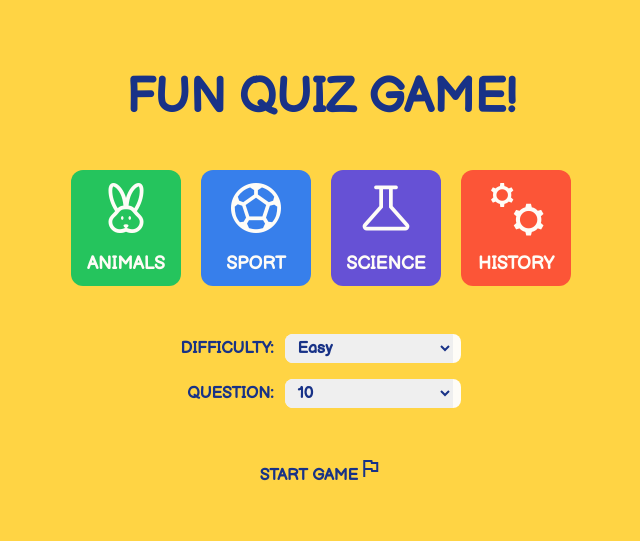
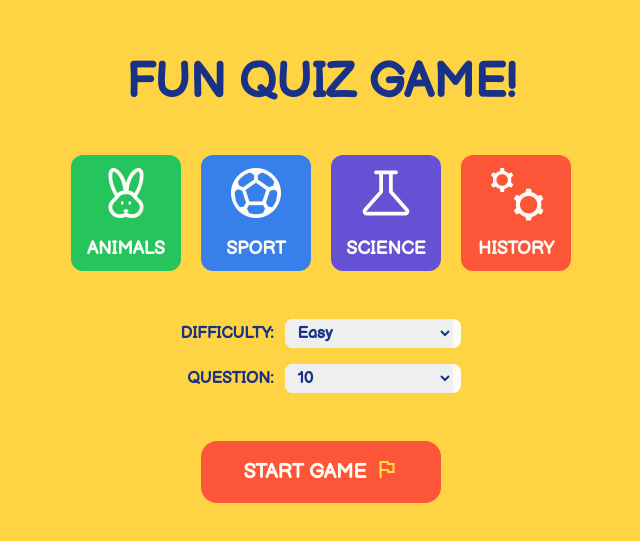
Before and after one commit to Nikkihosseini/QuizGame, a React (Vite) app: page / in a window 1280 px wide. Shown: the part 119-660 px from the top of the page, without its empty margins (319-959 px from the left). Built offline with nearby package versions, Linux system fonts and the light colour scheme.

Commit message:
style: style Home page and integrate SelectField & QuizTopic components

```diff
--- a/src/Pages/Home.jsx
+++ b/src/Pages/Home.jsx
@@ -2,6 +2,8 @@ import QuizTopic from "../Component/QuizTopic"
 import SelectField from '../Component/SelectField'
 
 export default function Home(){
+
+
     return(
         <>
              <div className="flex flex-col items-center justify-center w-screen h-screen gap-12 uppercase">
@@ -16,6 +18,7 @@ export default function Home(){
                 </div>
                 <div className="flex flex-col items-end gap-4">
                     <SelectField
+                      id='Difficulty'
                       label="Difficulty:"
                       name="Difficulty"
                       options={[
@@ -25,6 +28,7 @@ export default function Home(){
                       ]}
                     />
                     <SelectField
+                       id='Question'
                       label="Question:"
                       name="Question"
                       options={[
@@ -36,9 +40,9 @@ export default function Home(){
                       ]}
                     />
                 </div>
-                <div>
+                <div className="flex items-center justify-center gap-x-2 text-xl bg-red-750 rounded-2xl w-60 text-secondary-color p-3 cursor-pointer">
                     <span>Start Game</span>
-                    <span className="material-symbols-outlined">flag</span>
+                    <span className="material-symbols-outlined text-2xl text-yellow-300 mb-1.5">flag</span>
                 </div>
              </div>
         </>
```
